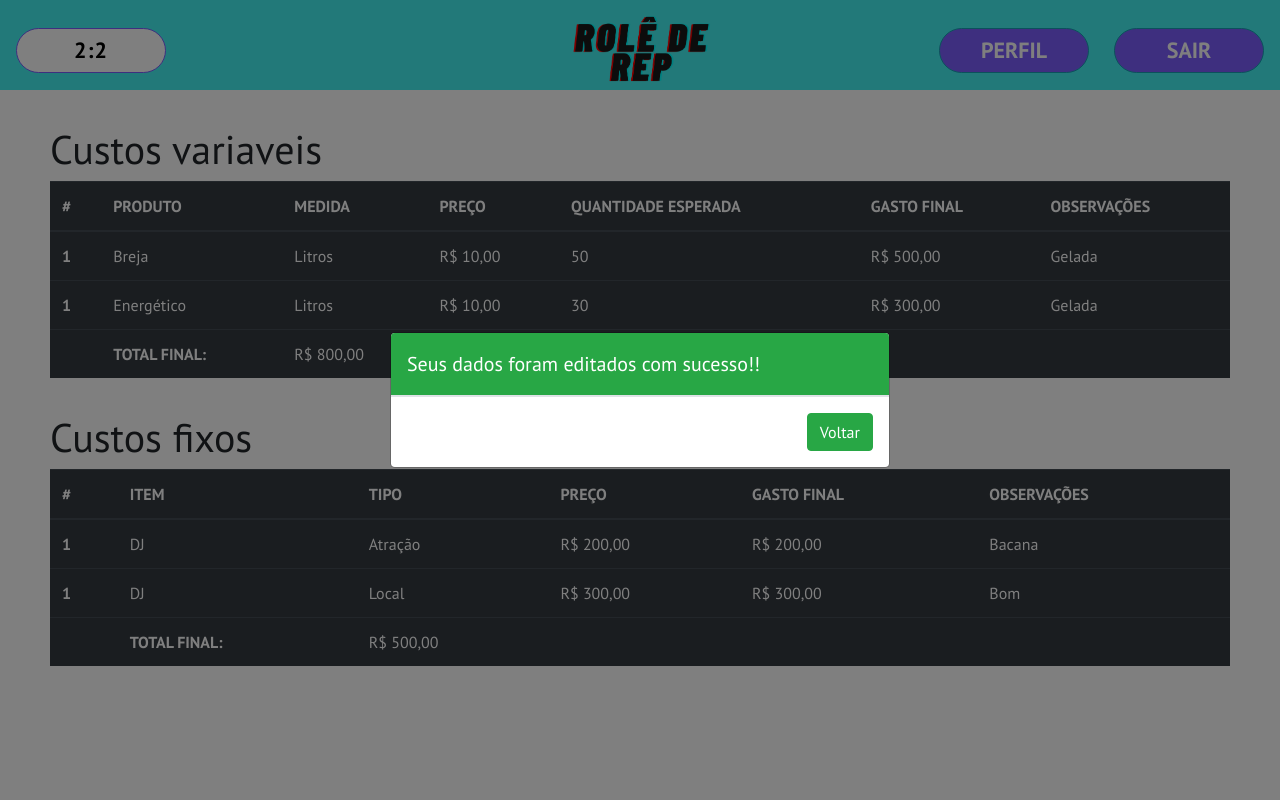
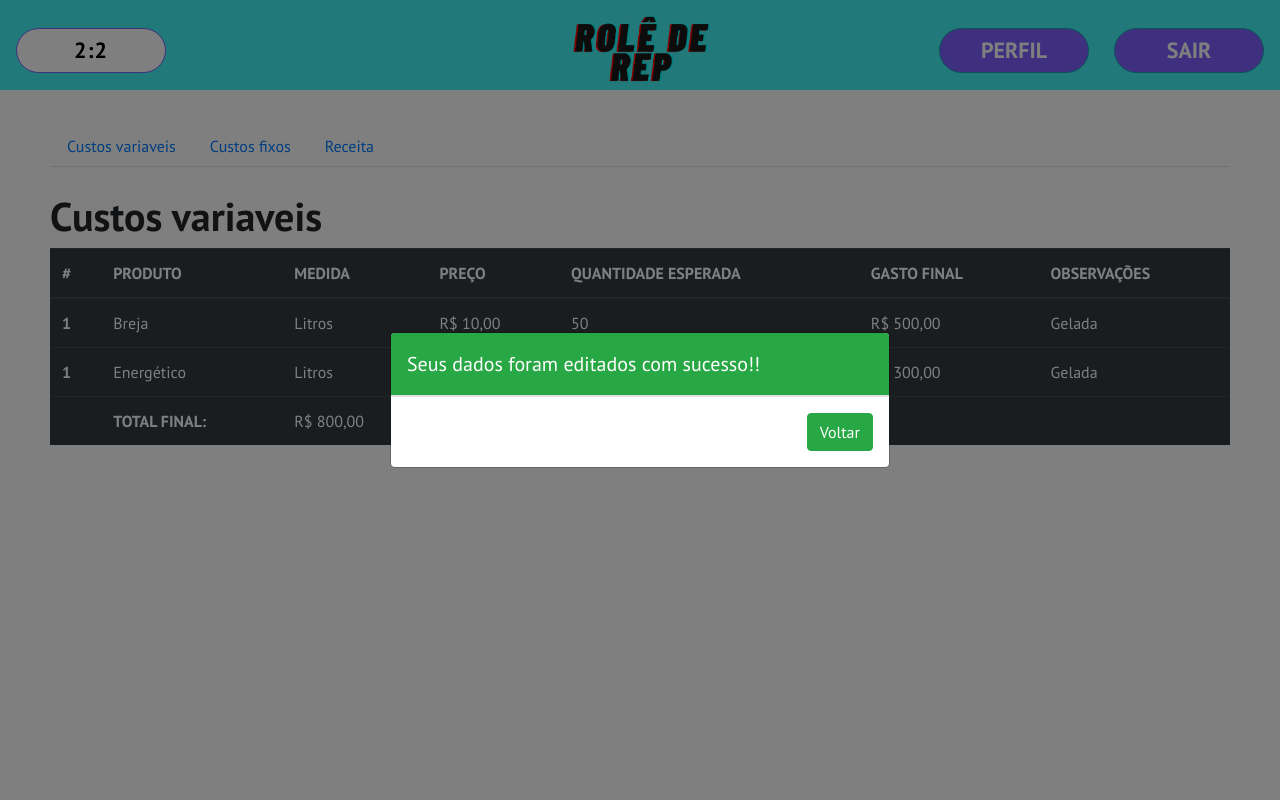
Before and after one commit to jvccorsi/Engenharia3-certo, a PHP site: page /git/Views/reports.php in a window 1280 px wide. Run offline with PHP 8.4, Linux system fonts and the light colour scheme; the visitor is signed in with stand-in values (Sample User, id 1); data comes from the database, SQL or seed files in the repository.

Commit message:
tab panes for reports added

```diff
--- a/JS/script.js
+++ b/JS/script.js
@@ -41,10 +41,29 @@ $(document).ready(() => {
             }
         });
     }
-});
 
-$(document).ready(() => {
+    // Evento para o modal de edição de eventos
     $('a.edit-link').on('click', () => {
         $('.modal .titulo').html("<b>Editar evento</b>");
+
+        // var usu_id = button.data('whatever_id')
+        // var usu_nome= button.data('whatever_nome')
+        // var usu_sobrenome = button.data('whatever_usu_sobrenome')
+        // var usu_email = button.data('whatever_email')
+        // var usu_username = button.data('whatever_username')
+        // var usu_senha = button.data('whatever_usu_senha')
+        // var usu_cpf = button.data('whatever_cpf')
+        // var usu_data_nasc = button.data('whatever_data_nasc')
+        // var usu_telefone = button.data('whatever_usu_telefone')
+        // var usu_genero = button.data('whatever_usu_genero')
+
+        // Insere os dados do evento no formulário
+        const modal = $('#modal-manter-evento');
+        modal.find('#name').val('teste');
+        modal.find('#adress').val('teste')
+        modal.find('#date').val('teste')
+        modal.find('#price').val('teste')
+        modal.find('#qntPeople').val('teste')
+        modal.find('#description').val('teste')
     });
 });
--- a/Style/dashboard.css
+++ b/Style/dashboard.css
@@ -55,8 +55,8 @@ header{background-color: black;}
     }
 }
 
-/*SECTION - MEUS EVENTOS*/
-section {
+/* MAIN */
+main {
     margin: 35px 50px 0;
 }
 
--- a/Style/reports.css
+++ b/Style/reports.css
@@ -1,3 +1,4 @@
-section {
-  margin: 35px 50px 0;
+section h1 {
+  margin-top: 25px;
+  font-weight: 800;
 }
--- a/Views/components/modals/dashboard_modals.php
+++ b/Views/components/modals/dashboard_modals.php
@@ -100,28 +100,28 @@
                                 placeholder="Digite o nome do evento aqui" required>
                         </div>
                         <div class="form-group">
-                            <label class="form-label" for="email"><b>Endereço</b></label>
-                            <input  type="text" class="form-control" id="dtnasc" name="dtnasc"
+                            <label class="form-label" for="adress"><b>Endereço</b></label>
+                            <input  type="text" class="form-control" id="adress" name="adress"
                                 placeholder="Digite o endereço do evento aqui" required>
                         </div>
                         <div class="form-group">
-                            <label class="form-label" for="name"><b>Data</b></label>
-                            <input  type="date" class="form-control" id="cpf" name="cpf"
+                            <label class="form-label" for="date"><b>Data</b></label>
+                            <input  type="date" class="form-control" id="date" name="date"
                                 placeholder="Não é possível alterar este campo" required>
                         </div>
                         <div class="form-group">
-                            <label class="form-label" for="name"><b>Preço</b></label>
-                            <input type="text" class="form-control" id="telefone" name="telefone"
+                            <label class="form-label" for="price"><b>Preço</b></label>
+                            <input type="text" class="form-control" id="price" name="price"
                                 placeholder="(00)0000-0000" required>
                         </div>
                         <div class="form-group">
-                            <label class="form-label" for="name"><b>Quantidade de Pessoas</b></label>
-                            <input type="text" class="form-control" id="email" name="email"
+                            <label class="form-label" for="qntPeople"><b>Quantidade de Pessoas</b></label>
+                            <input type="text" class="form-control" id="qntPeople" name="qntPeople"
                                 placeholder="Digite o seu email aqui" required>
                         </div>
                         <div class="form-group">
-                            <label class="form-label" for="name"><b>Descrição</b></label>
-                            <textarea  type="text" class="form-control" id="username" name="username"
+                            <label class="form-label" for="description"><b>Descrição</b></label>
+                            <textarea  type="text" class="form-control" id="description" name="description"
                                 ></textarea>
                         </div>
                         <div class="d-flex justify-content-around">
--- a/Views/dashboard.php
+++ b/Views/dashboard.php
@@ -43,7 +43,7 @@ include("../Controllers/verify_login.php");
     </button>
 
     <!--MEUS EVENTOS-->
-    <section>
+    <main>
         <div class="titulo-rank text-center">
             <h2 class="events-title"><b>MEUS EVENTOS</b></h2>
             <hr class="hr">
@@ -124,6 +124,6 @@ include("../Controllers/verify_login.php");
                 </tbody>
             </table>
         </div>
-    </section>
+    </main>
 </body>
 </html>
--- a/Views/reports.php
+++ b/Views/reports.php
@@ -36,8 +36,20 @@ include("../Controllers/verify_login.php");
       include("components/modals/dashboard_modals.php");
       include("components/dashboard_header.php");
   ?>
-
-    <section>
+  <main>
+    <ul id="tabs" class="nav nav-tabs" data-tabs="tabs">
+      <li class="nav-item active">
+        <a class="nav-link" href="#custos-variaveis" data-toggle="tab">Custos variaveis</a>
+      </li>
+      <li class="nav-item">
+        <a class="nav-link" href="#custos-fixos" data-toggle="tab">Custos fixos</a>
+      </li>
+      <li class="nav-item">
+        <a class="nav-link" href="#receita" data-toggle="tab">Receita</a>
+      </li>
+    </ul>
+    <div id="my-tab-content" class="tab-content">
+      <section class="tab-pane active" id="custos-variaveis">
         <h1>Custos variaveis</h1>
         <div class="tabela-custos-variaveis">
           <table class="table table-dark">
@@ -84,7 +96,7 @@ include("../Controllers/verify_login.php");
           </table>
         </div>
       </section>
-    <section>
+      <section class="tab-pane" id="custos-fixos">
         <h1>Custos fixos</h1>
         <div class="tabela-custos-fixos">
           <table class="table table-dark">
@@ -127,5 +139,10 @@ include("../Controllers/verify_login.php");
           </table>
         </div>
       </section>
+      <section class="tab-pane" id="receita">
+        <h1>Receita</h1>
+      </section>
+    </div>
+  </main>
 </body>
 </html>
```
Lines whose indentation alone changed are shown as unchanged.
